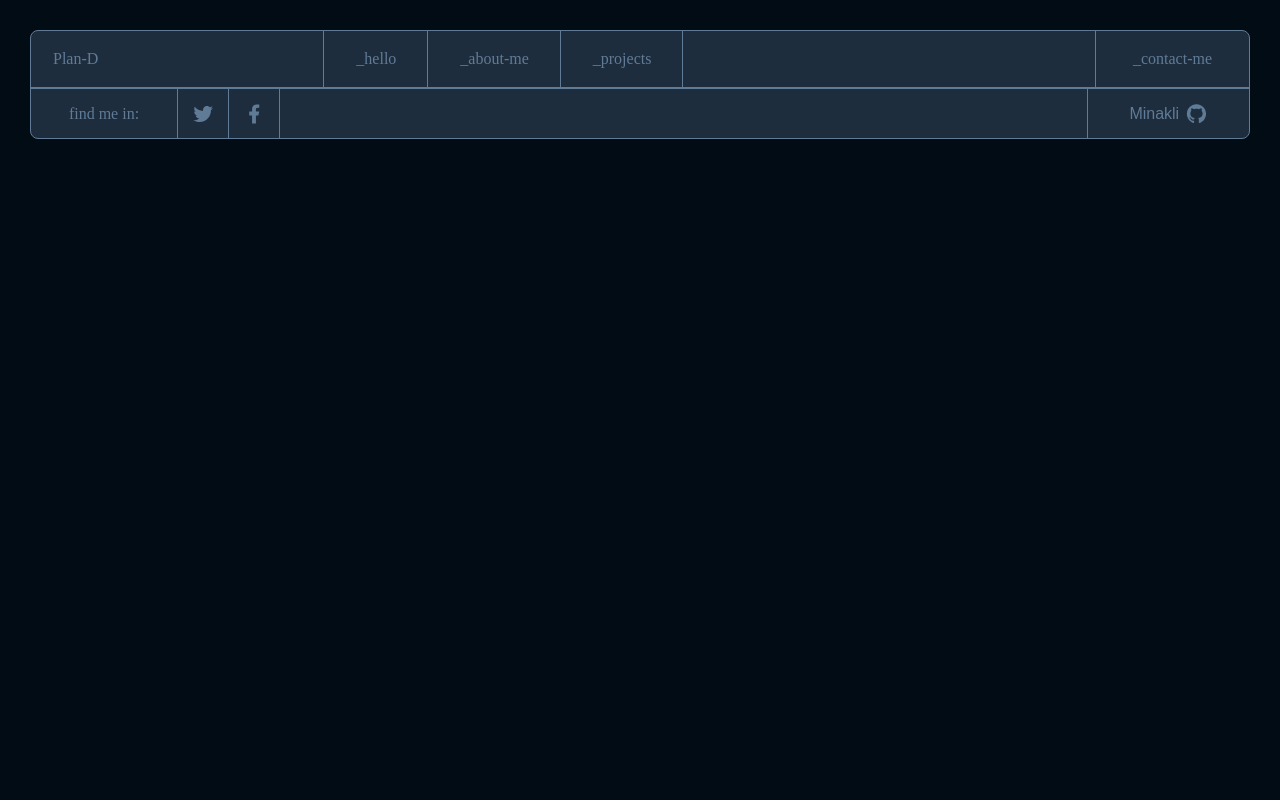
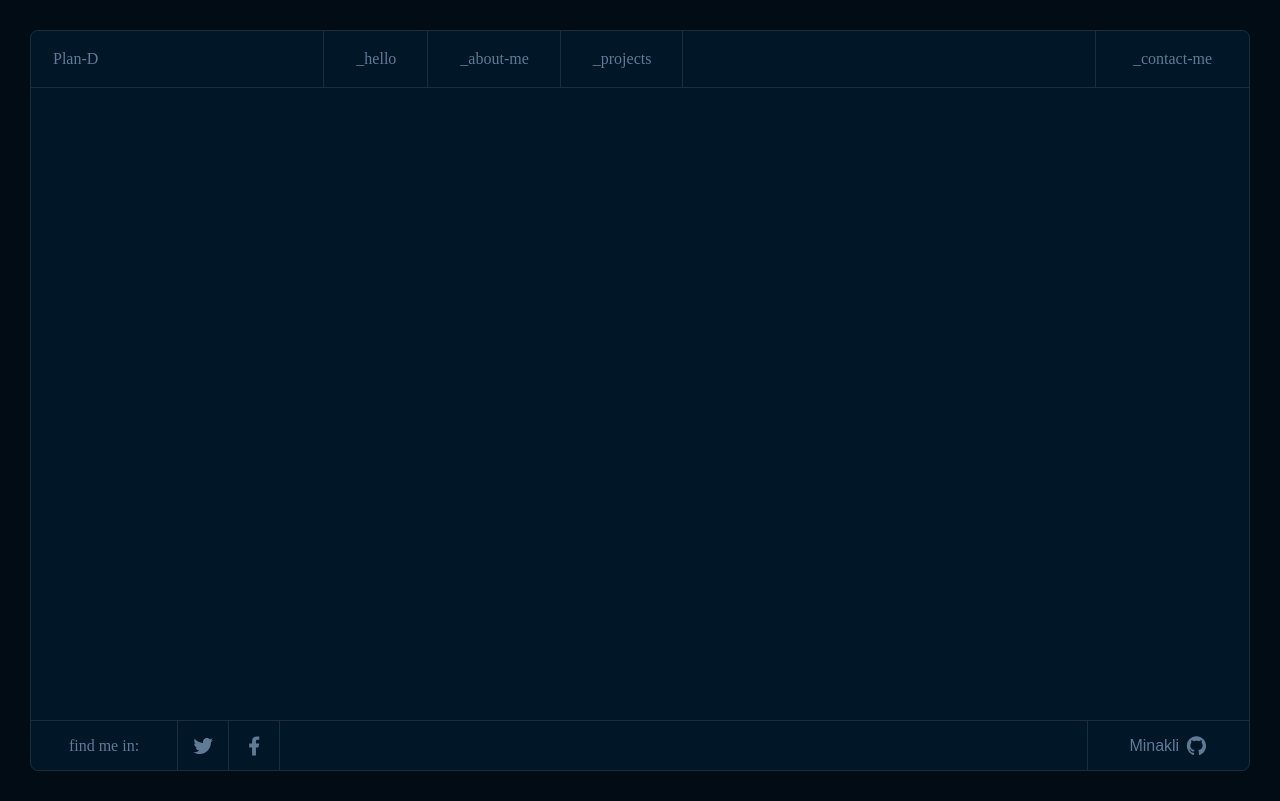
Before and after one commit to Minakli/portfolio, a React (Create React App) app: page / in a window 1280 px wide. Built offline with nearby package versions, Linux system fonts and the light colour scheme.

Commit message:
Main has been created.

```diff
--- a/src/Layout/Layout.module.css
+++ b/src/Layout/Layout.module.css
@@ -8,7 +8,7 @@
 .wrapper {
   /* margin: 0 30px 30px 30px; */
   /* margin-top: 30px; */
-  border: 1px solid #607b96;
+  border: 1px solid #1e2d3d;
   border-radius: 8px;
-  background-color: #1e2d3d;
+  background-color: #011627;
 }
--- a/src/components/Footer/Footer.module.css
+++ b/src/components/Footer/Footer.module.css
@@ -4,7 +4,7 @@
   justify-content: flex-start;
   height: 50px;
   color: #607b96;
-  border-top: 1px solid #607b96;
+  border-top: 1px solid #1e2d3d;
   border-radius: 0 0 8px 8px;
 }
 .findMe {
@@ -12,7 +12,7 @@
   display: flex;
   justify-content: center;
   align-items: center;
-  border-right: 1px solid #607b96;
+  border-right: 1px solid #1e2d3d;
 }
 
 .social__wrapper {
--- a/src/components/Header/Header.module.css
+++ b/src/components/Header/Header.module.css
@@ -4,7 +4,7 @@
   justify-content: flex-start;
   align-items: center;
   color: #607b96;
-  border-bottom: 1px solid #607b96;
+  border-bottom: 1px solid #1e2d3d;
   border-radius: 8px 8px 0 0;
 }
 
@@ -16,7 +16,7 @@
   height: 100%;
   padding-left: 8px;
   padding-right: auto;
-  border-right: 1px solid #607b96;
+  border-right: 1px solid #1e2d3d;
   transition: filter 1s;
 }
 .wrapper span {
@@ -45,7 +45,7 @@
   justify-content: center;
   align-items: center;
   height: 100%;
-  border-right: 1px solid #607b96;
+  border-right: 1px solid #1e2d3d;
   padding: 0 17px 0 18px;
   transition: filter 1s;
 }
@@ -62,7 +62,7 @@
   height: 100%;
   margin-left: auto;
   transition: filter 1s;
-  border-left: 1px solid #607b96;
+  border-left: 1px solid #1e2d3d;
 }
 .contact:hover {
   /* filter: brightness(500%);
--- a/src/components/Main/Main.jsx
+++ b/src/components/Main/Main.jsx
@@ -1,5 +1,5 @@
-import React from "react";
+import s from "./Main.module.css";
 
 export default function Main() {
-  return <div></div>;
+  return <div className={s.wrapper}></div>;
 }
--- a/src/components/Main/Main.module.css
+++ b/src/components/Main/Main.module.css
@@ -0,0 +1,3 @@
+.wrapper {
+  min-height: calc(100vh - 168px);
+}
--- a/src/components/pages/About/About.jsx
+++ b/src/components/pages/About/About.jsx
@@ -0,0 +1,5 @@
+import React from "react";
+
+export default function About() {
+  return <div></div>;
+}
--- a/src/components/pages/Hello/Hello.jsx
+++ b/src/components/pages/Hello/Hello.jsx
@@ -0,0 +1,5 @@
+import React from "react";
+
+export default function Hello() {
+  return <div></div>;
+}
--- a/src/components/pages/Projects/Projects.jsx
+++ b/src/components/pages/Projects/Projects.jsx
@@ -0,0 +1,5 @@
+import React from "react";
+
+export default function Projects() {
+  return <div></div>;
+}
--- a/src/ui/footerIcon/FooterIcon.module.css
+++ b/src/ui/footerIcon/FooterIcon.module.css
@@ -4,7 +4,7 @@
   justify-content: center;
   align-items: center;
   color: #607b96;
-  border-right: 1px solid #607b96;
+  border-right: 1px solid #1e2d3d;
   background-color: inherit;
   transition: filter 1s;
 }
@@ -33,7 +33,7 @@
   line-height: normal;
   color: #607b96;
   background-color: inherit;
-  border-left: 1px solid #607b96;
+  border-left: 1px solid #1e2d3d;
   transition: filter 1s;
 }
 /* .btn__withtext:hover {
```
